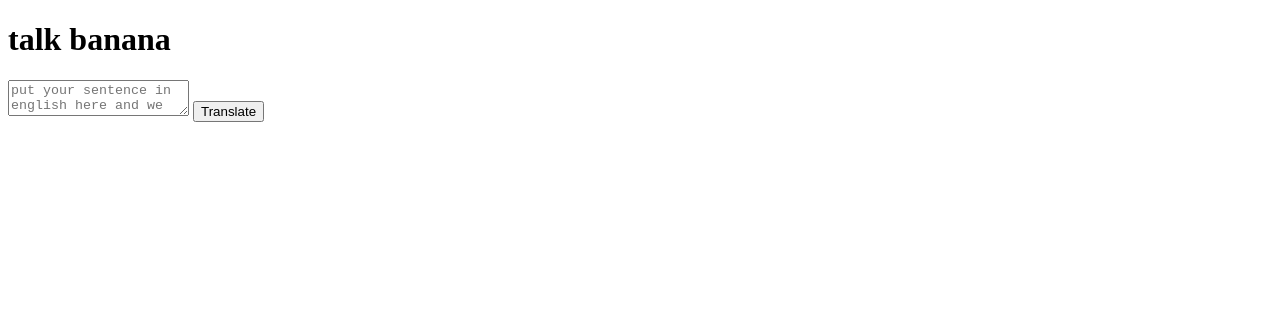
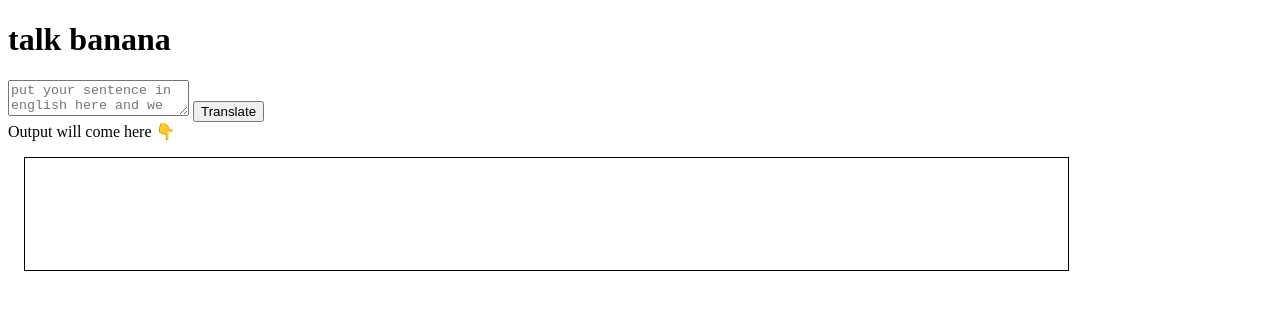
Before and after one commit to j24m/neogcamp-banana-speak, a plain HTML site: page index.html in a window 1280 px wide. Drawn offline with Linux system fonts and the light colour scheme.

Commit message:
input output processing done

```diff
--- a/app.js
+++ b/app.js
@@ -1,10 +1,10 @@
 var btnTranslate= document.querySelector("#btn-translate");
 var txtInput= document.querySelector("#txt-input");
-console.log(txtInput);
+var outputDiv= document.querySelector("#output");
+console.log(outputDiv);
 
 function clickHandler(){
-    console.log("clicked");
-    console.log("input", txtInput.value);
+    outputDiv.innerText="nrfkjekf"+txtInput.value
     };
 
 btnTranslate.addEventListener("click", clickHandler)
--- a/index.html
+++ b/index.html
@@ -6,6 +6,15 @@
     <meta http-equiv="X-UA-Compatible" content="IE=edge">
     <meta name="viewport" content="width=device-width, initial-scale=1.0">
     <title>banana speak</title>
+    <style>
+    #output{
+        border: 1px solid black;
+        height: 10vh;
+        width: 80%;
+        margin:1rem;
+        padding:1rem;
+    }
+    </style>
 </head>
 
 <body>
@@ -13,6 +22,8 @@
     <textarea id="txt-input"
         placeholder="put your sentence in english here and we will convert it to banana."></textarea>
     <button id="btn-translate">Translate</button>
+    <div>Output will come here 👇</div>
+    <div id="output"></div>
     <script src="app.js" type="text/javascript"></script>
 </body>
 
```
